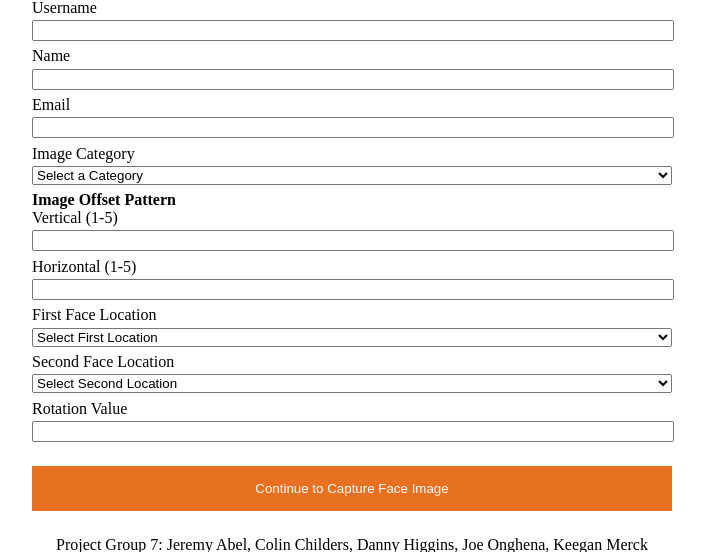
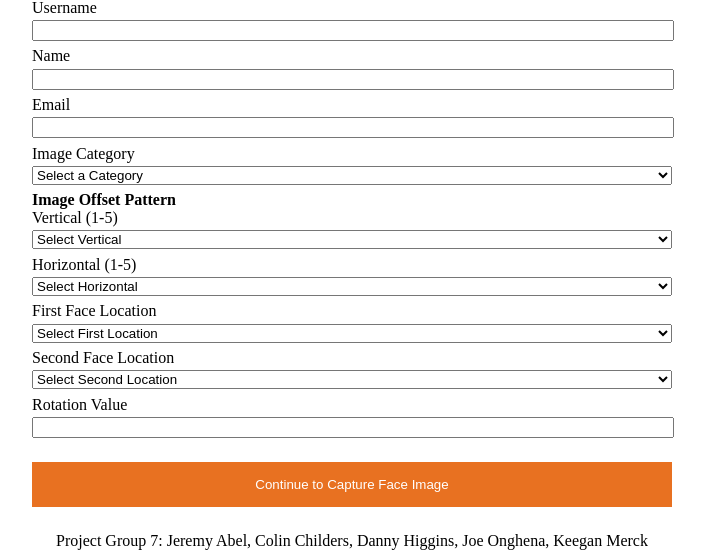
Before and after one commit to KeeganMerck/4155-ClassProject-NSA, a Flask app: page /create_account in a window 1280 px wide. Shown: the part 155-707 px from the top of the page, without its empty margins (288-993 px from the left). Run offline with Flask 3, Linux system fonts and the light colour scheme; parts of the project's set-up code (start-up, migrations or seed data) failed here and were passed over.

Commit message:
added drop down to image offset pattern

```diff
--- a/templates/accountcreation.html
+++ b/templates/accountcreation.html
@@ -31,10 +31,24 @@
         <div>
             <strong><label>Image Offset Pattern</label><br></strong>
             <label for="vertical">Vertical (1-5)</label><br>
-            <input class="accountCreationText" type="vertical" id="vertical" name="vertical" required><br>
+            <select class="accountCreationInput" id="vertical" name="vertical" required>
+                <option value disabled selected>Select Vertical</option>
+                <option value="1">1</option>
+                <option value="2">2</option>
+                <option value="3">3</option>
+                <option value="4">4</option>
+                <option value="5">5</option>
+            </select><br>
 
             <label for="horizontal">Horizontal (1-5)</label><br>
-            <input class="accountCreationText" type="horizontal" id="horizontal" name="horizontal" required><br>
+            <select class="accountCreationInput" id="horizontal" name="horizontal" required>
+                <option value disabled selected>Select Horizontal</option>
+                <option value="1">1</option>
+                <option value="2">2</option>
+                <option value="3">3</option>
+                <option value="4">4</option>
+                <option value="5">5</option>
+            </select><br>
 
         </div>
 
```
